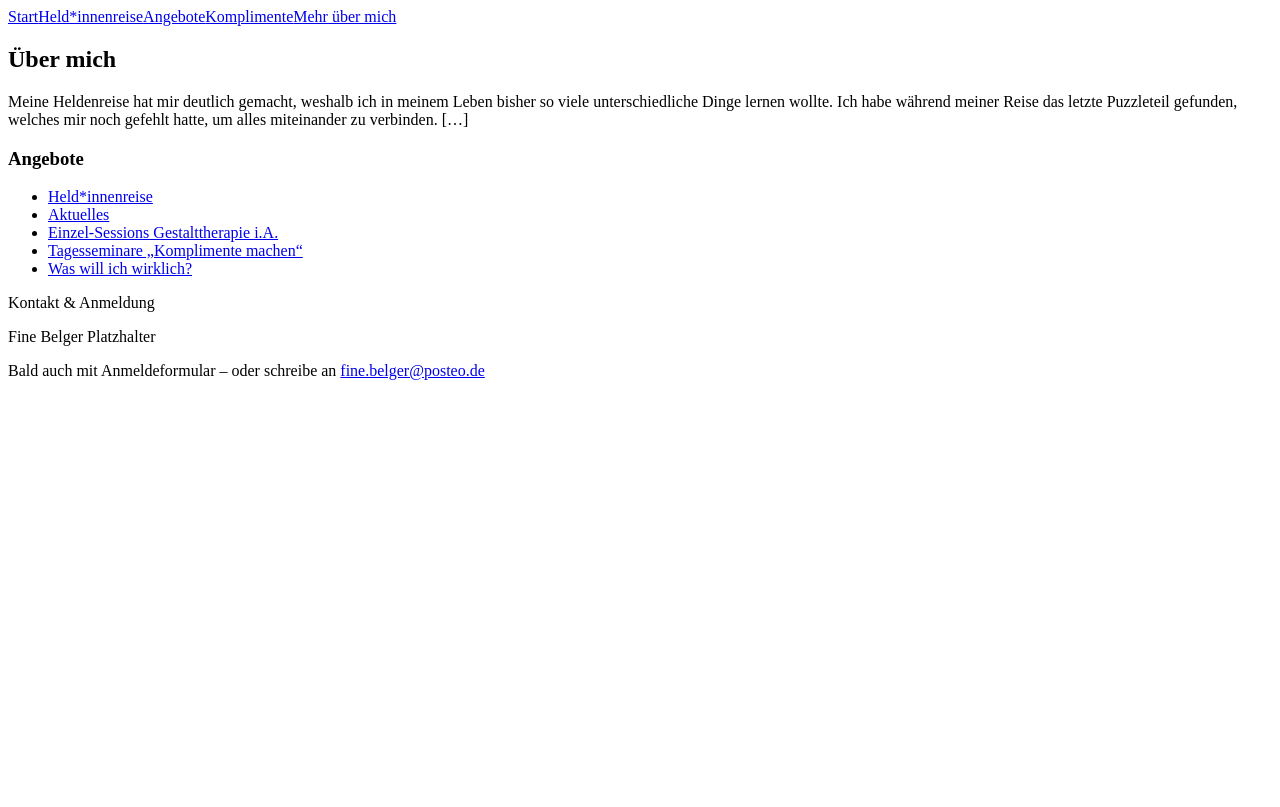
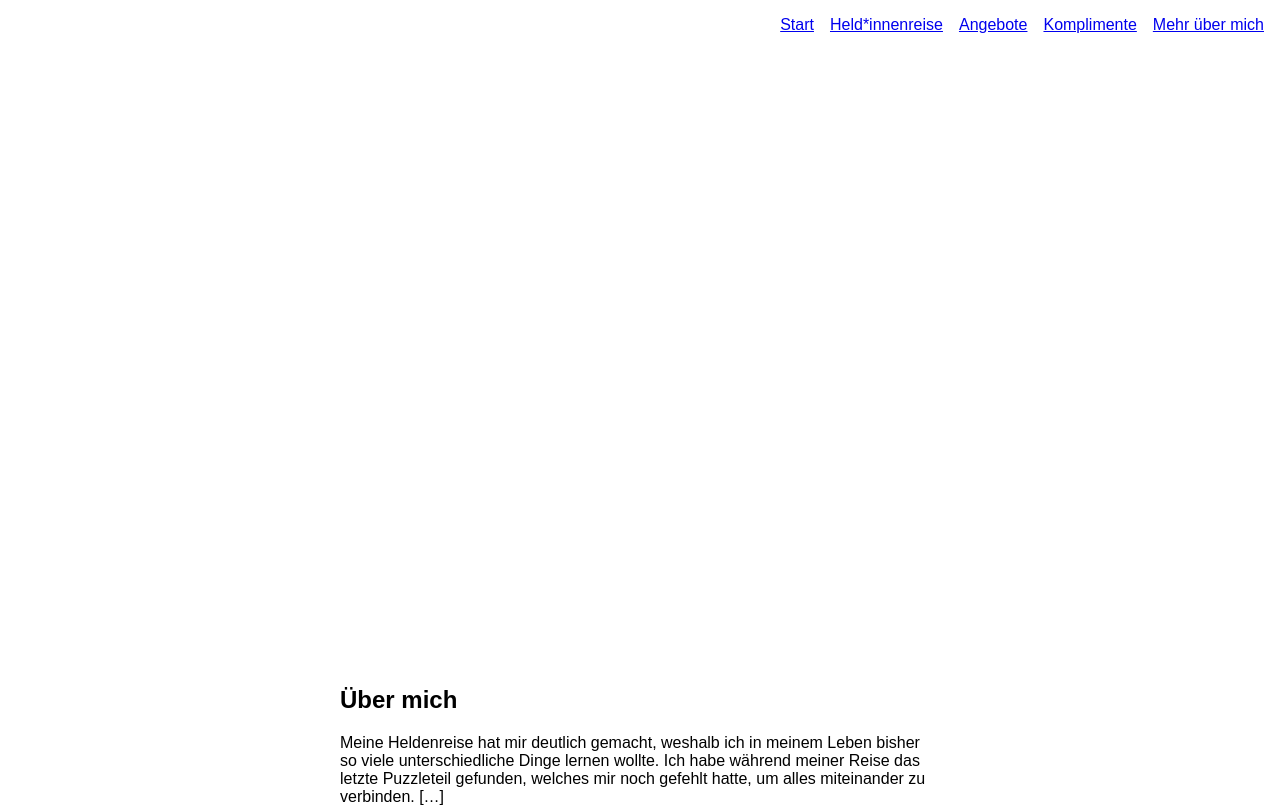
Before and after one commit to auoui/mutigestalt, a Next.js app: page / in a window 1280 px wide. Shown: the top 807 px of the page. Built offline with nearby package versions, Linux system fonts and the light colour scheme.

Commit message:
Add files via upload

```diff
--- a/styles/globals.css
+++ b/styles/globals.css
@@ -1 +1,31 @@
-/* Globals für Step 1 */
+
+body {
+  margin: 0;
+  font-family: sans-serif;
+}
+.menu {
+  display: flex;
+  justify-content: flex-end;
+  gap: 1rem;
+  padding: 1rem;
+}
+.ueber-mich-box {
+  background: rgba(255,255,255,0.8);
+  margin-top: 600px;
+  padding: 1rem;
+  max-width: 600px;
+  margin-left: auto;
+  margin-right: auto;
+}
+.angebote {
+  display: grid;
+  grid-template-columns: 1fr 1fr;
+  padding: 2rem;
+  gap: 1rem;
+}
+footer {
+  margin-top: 2rem;
+  text-align: center;
+  padding: 2rem;
+  font-size: 0.9rem;
+}
```
